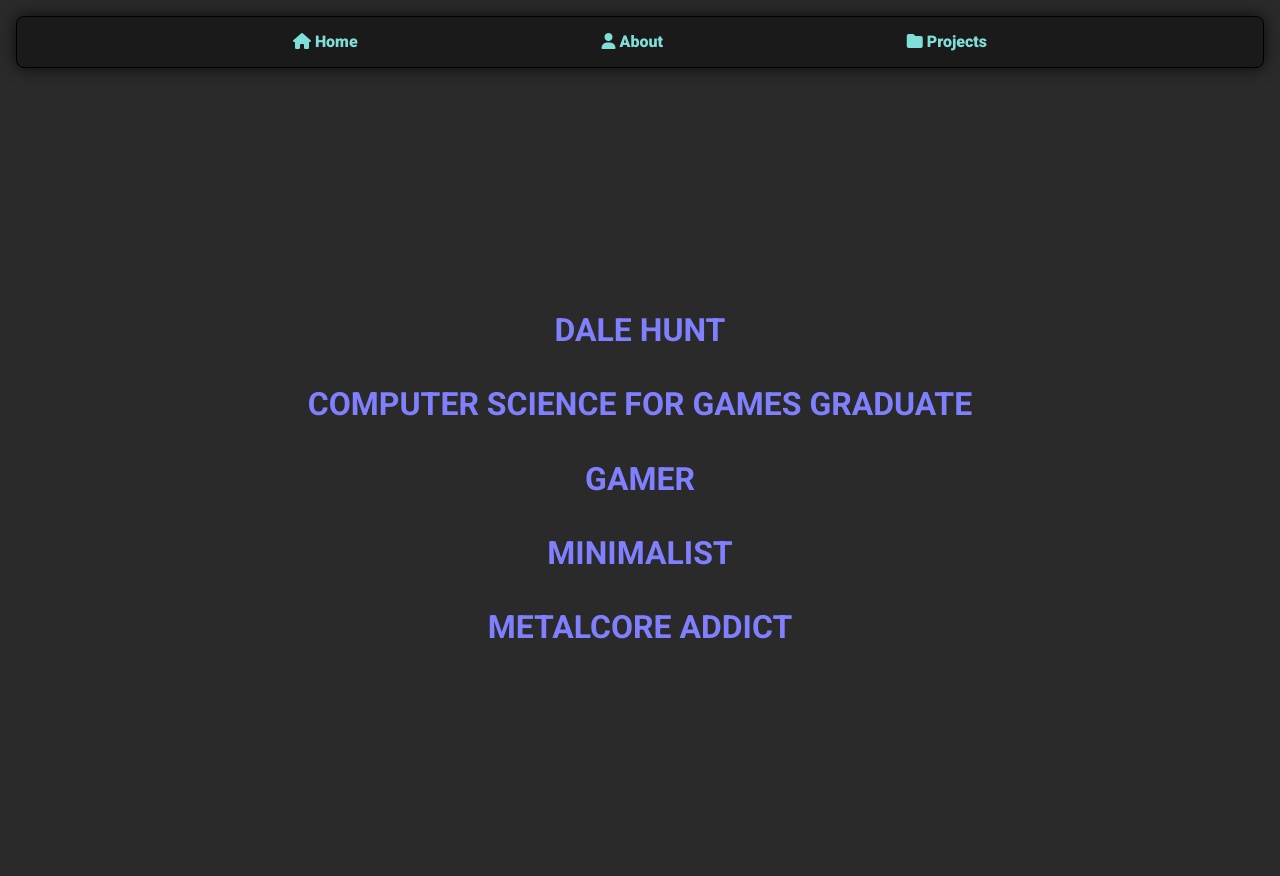
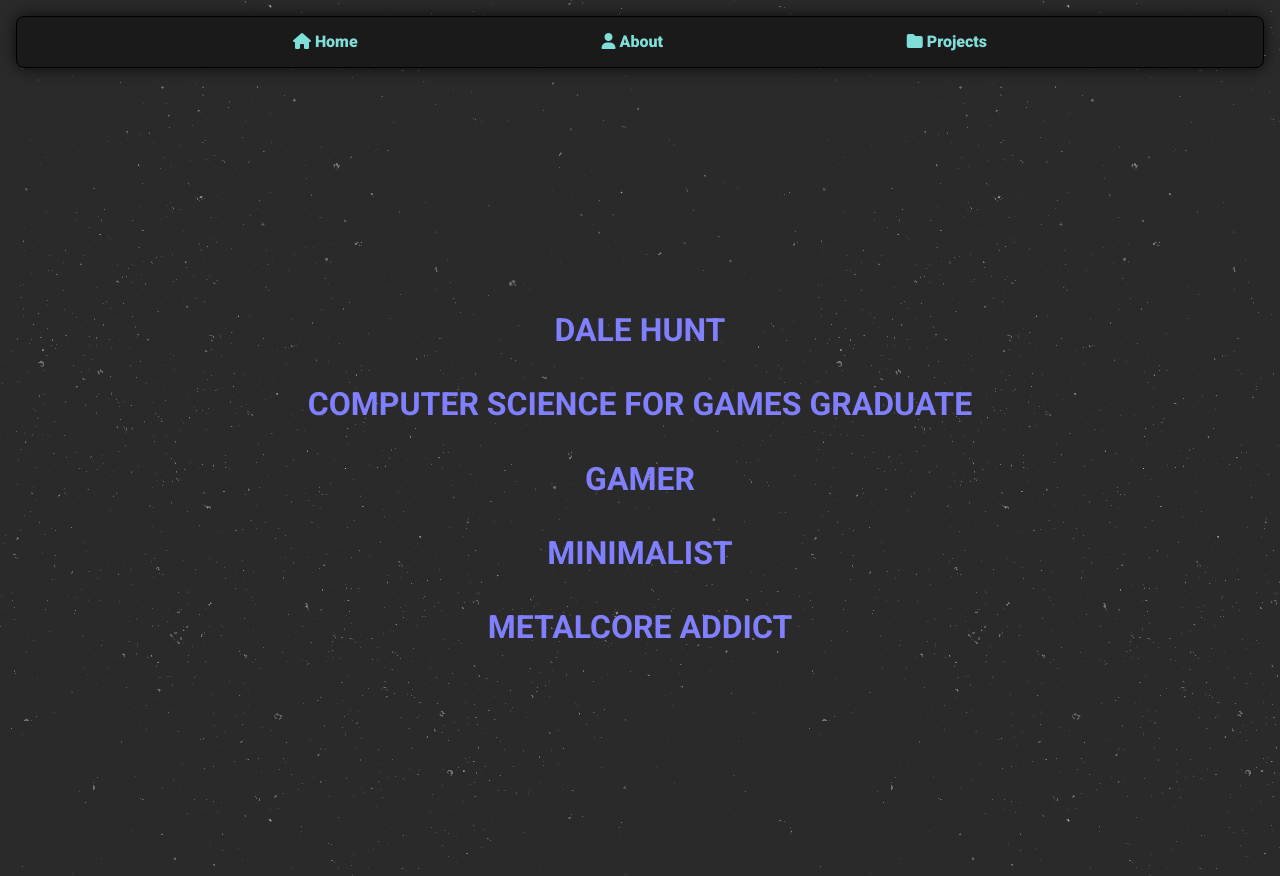
Before and after one commit to DaleHuntGB/Portfolio2024, a plain HTML site: page index.html in a window 1280 px wide. Drawn offline with Linux system fonts and the light colour scheme.

Commit message:
Added BG.

```diff
--- a/Scripts/Stylesheet.css
+++ b/Scripts/Stylesheet.css
@@ -18,6 +18,10 @@
 html {
     scrollbar-width: none;
     -ms-overflow-style: none;
+    font-family: 'Roboto', sans-serif;
+    background-color: var(--clr-BG_L);
+    color: var(--clr-Text);
+    background-image: url("/Media/BG.png");
 }
 
 html::-webkit-scrollbar {
@@ -28,6 +32,7 @@ body {
     font-family: 'Roboto', sans-serif;
     background-color: var(--clr-BG_L);
     color: var(--clr-Text);
+    background-image: url("/Media/BG.png");
 }
 
 #NoScroll {
```
Also changed, not shown: Media/BG.png (added).
